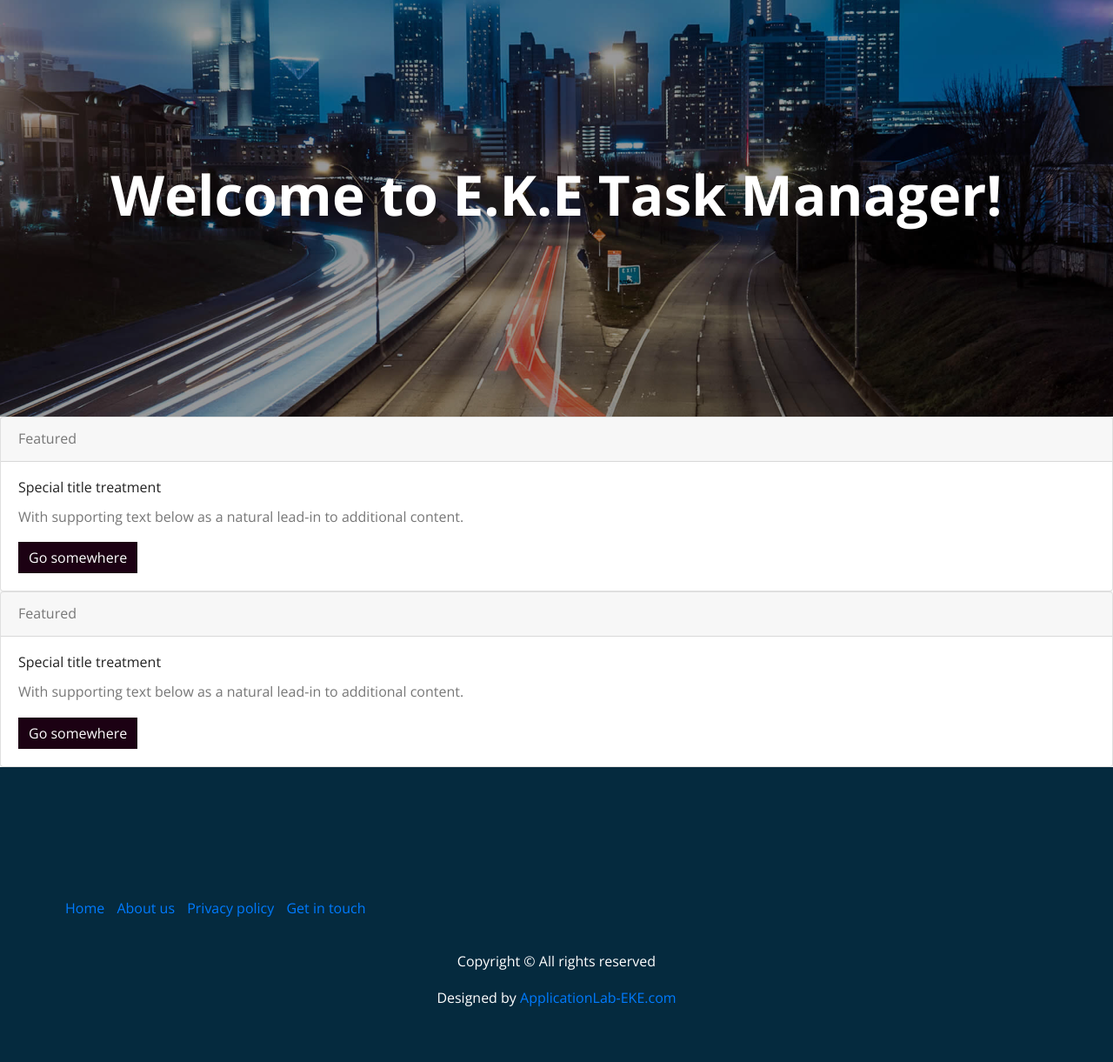
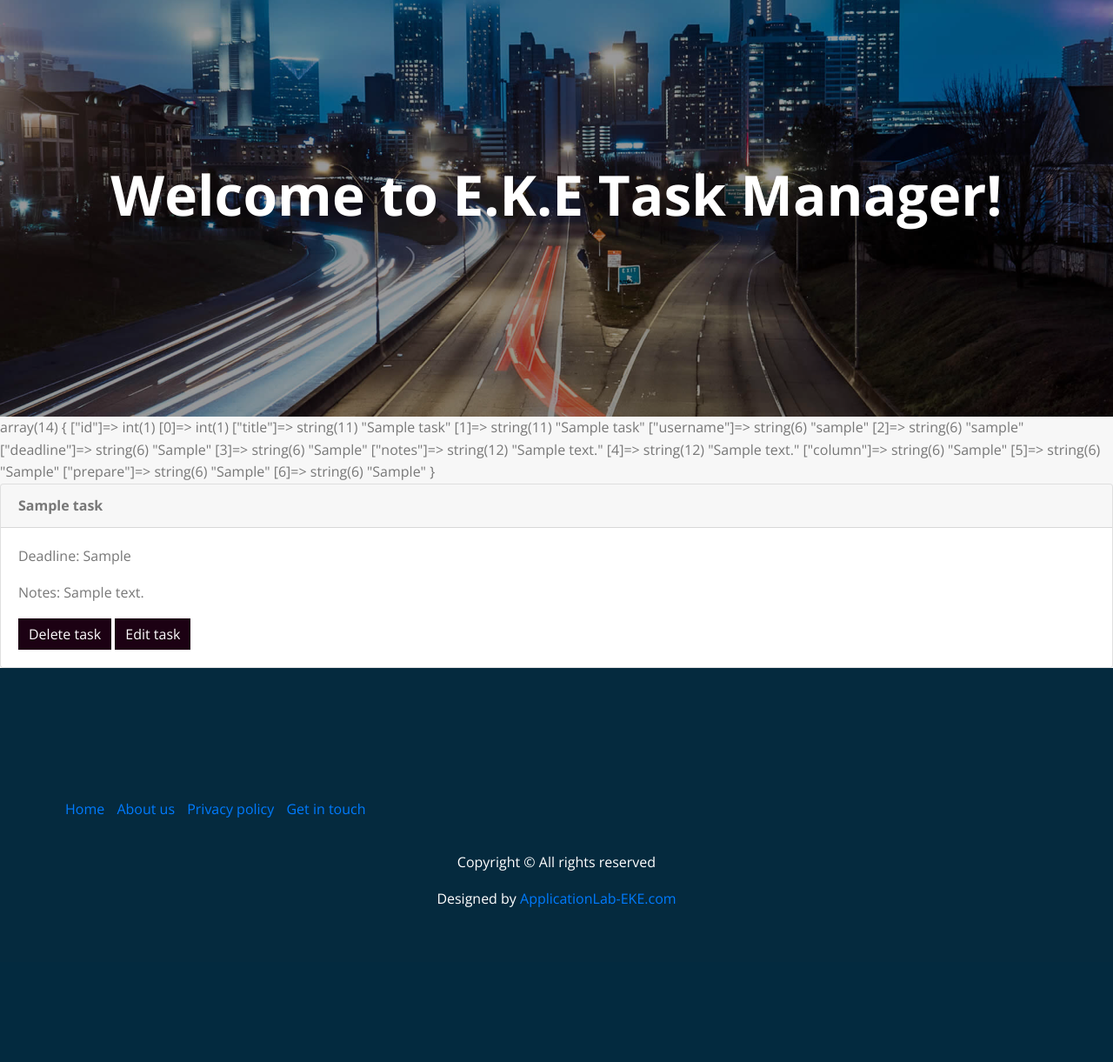
Before and after one commit to k-plasma/Eger_2019_1_Ghost_Busters, a PHP site: page /task_list.php in a window 1280 px wide. Shown: the part 101-1322 px from the top of the page at 87% size. After the commit the page ends 1144 px from the top, so only its background shows below. Run offline with PHP 8.4, Linux system fonts and the light colour scheme; the visitor is signed in with stand-in values (Sample User, id 1); tables that the repository leaves empty or names only in its code hold one stand-in row (values such as "Sample post"); some libraries are stand-ins or nearby versions; some web fonts are replaced.

Commit message:
Deleting tasks is noe enabled

```diff
--- a/src/resources/views/add_task.php
+++ b/src/resources/views/add_task.php
@@ -213,7 +213,7 @@ class Task extends AModel
 
 
   <div>
-    <form method = "post" action = "task.php" id = "taskform"><pre>
+    <form method = "post" action = "add_task.php" id = "taskform"><pre>
         <h3>Task Title:               </h3><input type = "text" name = "title" required>
         <h3>Task Deadline(yyyy-mm-dd:)</h3><input type = "text" name = "deadline" required>
         <h3>Notes:                    </h3>
--- a/src/resources/views/task_list.php
+++ b/src/resources/views/task_list.php
@@ -54,13 +54,12 @@ class Task extends AModel
         return true;
     }
 
-    static public function Read(string $title, $username)
+    static public function Read(string $username)
     {
         $dbConnection = getConnection();
         try {
-            $query = $dbConnection->prepare("SELECT * FROM Tasks WHERE title = ? and username = ?");
-            $query->bindParam(1, $title, PDO::PARAM_STR);
-            $query->bindParam(2, $username, PDO::PARAM_STR);
+            $query = $dbConnection->prepare("SELECT * FROM Tasks WHERE username = ?");
+            $query->bindParam(1, $username, PDO::PARAM_STR);
             $query->execute();
             $num_rows = $query->rowCount();
         } catch (PDOException $e){
@@ -70,7 +69,7 @@ class Task extends AModel
         if (!$num_rows) {
             return false;
         } else {
-            $result = $query->fetch(PDO::FETCH_ASSOC);
+            $result = $query->fetchAll();
             return $result;
         }
 
@@ -179,30 +178,37 @@ class Task extends AModel
     No such file or directory in /var/www/html/Eger_2019_1_Ghost_Busters/src/resources/views/task.php on line 59
     include_once(__DIR__."../../../src/lib/Models/Task.php");*/
 
-?>
+    $task = new Task();
 
-<div class="card">
+    if (isset($_POST['delete']) && isset($_POST['deltitle'])){
+        $temp_title = preg_replace("/_/", " ", $_POST['deltitle']);
+        $task->Delete($temp_title, $_SESSION['username']);
+    }
+
+    $tasks = $task->Read($_SESSION['username']);
+    foreach($tasks as $t){
+
+        var_dump($t);
+        print '<div class="card">
         <div class="card-header">
-    Featured
+          <strong>'.$t['title'].'</strong>
         </div>
         <div class="card-body">
-    <h5 class="card-title">Special title treatment</h5>
-    <p class="card-text">With supporting text below as a natural lead-in to additional content.</p>
-    <a href="#" class="btn btn-primary">Go somewhere</a>
+        <p class="card-text">Deadline: '.$t['deadline'].' </p>
+          <p class="card-text">Notes: '.$t['notes'].' </p>
+          <form action = "task_list.php" method = "post">
+          <input type = "hidden" name = "deltitle" value = '.preg_replace("/ /", "_", $t['title']).'>
+          <input type = "hidden" name = "delete" value = "yes">
+          <input type = "submit" name = "submit" value = "Delete task" class="btn btn-primary">
+          <a href="edit_task.php" class="btn btn-primary">Edit task</a>
+          </form>
+
         </div>
-</div>
+      </div>';
+    }
 
-<div class="card">
-  <div class="card-header">
-    Featured
-  </div>
-  <div class="card-body">
-    <h5 class="card-title">Special title treatment</h5>
-    <p class="card-text">With supporting text below as a natural lead-in to additional content.</p>
-    <a href="#" class="btn btn-primary">Go somewhere</a>
-  </div>
-</div>
 
+?>
 
 
 
```
Lines whose indentation alone changed are shown as unchanged.
